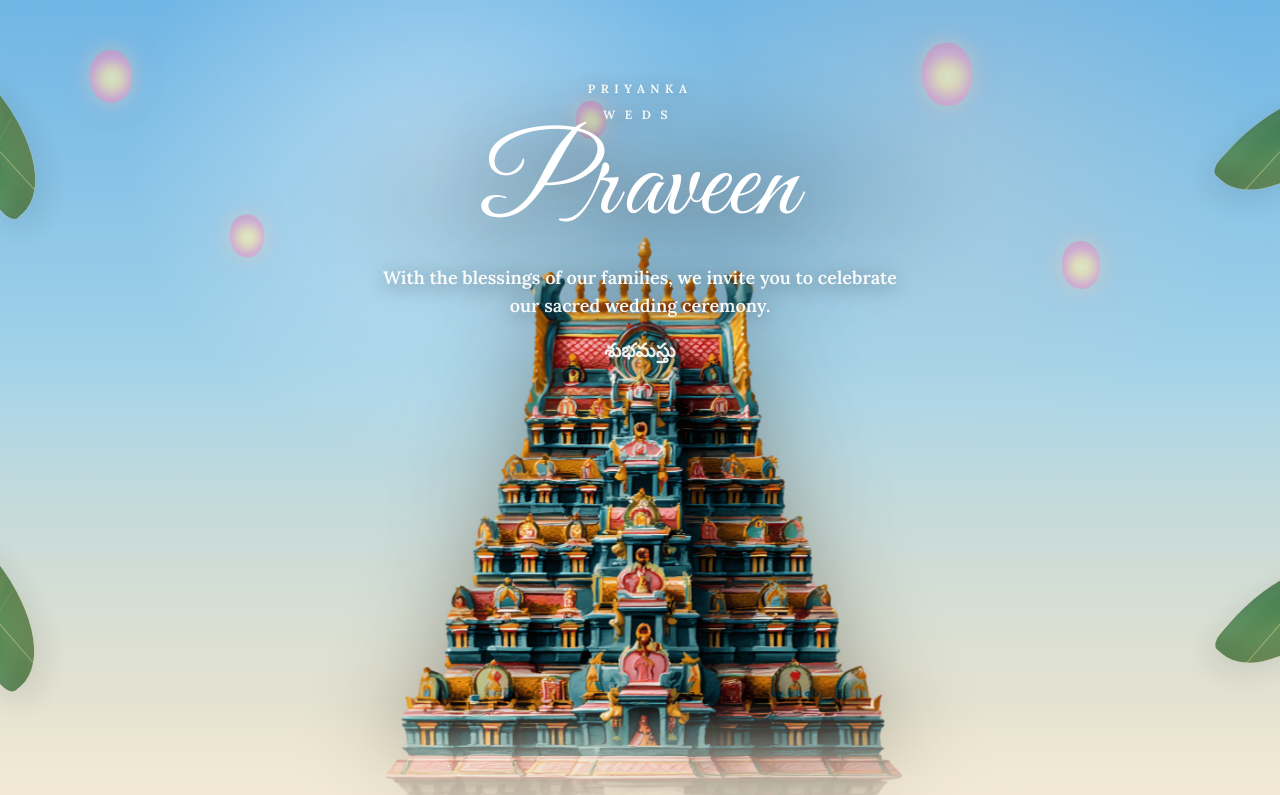
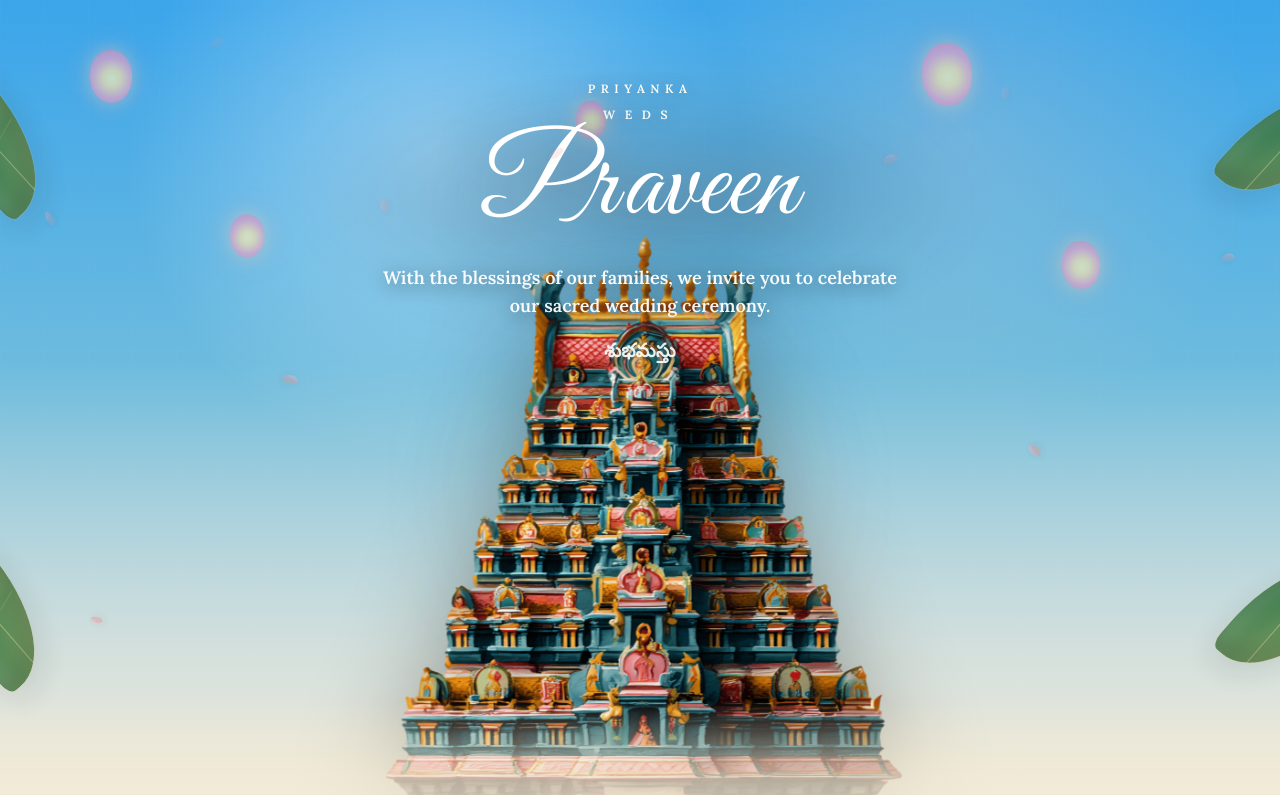
Before and after one commit to praveennick/engagement-invitation, a React (Vite) app: page / in a window 1280 px wide. Shown: the top 795 px of the page. Built offline with nearby package versions, Linux system fonts and the light colour scheme.

Commit message:
added the petals

```diff
--- a/src/components/WeddingInvitation.jsx
+++ b/src/components/WeddingInvitation.jsx
@@ -177,24 +177,30 @@ function FloatingLanterns() {
 function Petals() {
   return (
     <div
-      className="pointer-events-none absolute inset-0 z-20 overflow-hidden opacity-50"
+      className="pointer-events-none absolute inset-0 z-50 overflow-hidden opacity-80"
       aria-hidden="true"
     >
-      {Array.from({ length: 12 }).map((_, index) => (
+      {Array.from({ length: 20 }).map((_, index) => (
         <motion.span
           key={`petal-${index}`}
-          className="absolute h-1.5 w-1.5 rotate-45 rounded-[1px] bg-[#c59a46]/55 text-[0px] text-transparent shadow-[0_0_12px_rgba(197,154,70,.28)]"
-          initial={{ y: -80, x: `${(index * 19) % 100}%`, rotate: 0 }}
+          className="absolute h-3 w-2 rounded-[70%_10%_70%_10%] bg-[linear-gradient(135deg,rgba(255,202,209,.86)_0%,rgba(230,147,162,.72)_48%,rgba(196,149,70,.48)_100%)] shadow-[0_2px_8px_rgba(155,83,82,.18)]"
+          initial={{ y: -80, x: 0, rotate: 0, opacity: 0 }}
           animate={{
-            y: 1400,
-            x: `${((index * 19) % 100) + (index % 2 ? 7 : -7)}%`,
-            rotate: 220,
+            y: 1600,
+            x: index % 2 ? [0, 36, -18, 28] : [0, -34, 16, -26],
+            rotate: index % 2 ? 280 : -240,
+            opacity: [0, 0.85, 0.7, 0],
           }}
           transition={{
-            duration: 18 + (index % 7),
+            duration: 15 + (index % 8),
             repeat: Infinity,
-            delay: index * 0.6,
+            delay: index * 0.45,
             ease: "linear",
+          }}
+          style={{
+            left: `${(index * 37 + 9) % 100}%`,
+            width: 7 + (index % 4),
+            height: 11 + (index % 5),
           }}
         />
       ))}
@@ -284,7 +290,7 @@ function HeroTemple() {
       transition={{ duration: 1.1, ease: "easeOut" }}
       className="relative z-30 min-h-[100svh] overflow-hidden lg:min-h-[860px]"
     >
-      <div className="absolute inset-0 bg-[linear-gradient(180deg,#73b9e8_0%,#a6d4e8_46%,#ddd2b4_100%)]" />
+      <div className="absolute inset-0 bg-[linear-gradient(180deg,#3ba7ee_0%,#71bddd_46%,#e4e3e2_100%)]" />
       <div className="absolute inset-0 bg-[radial-gradient(circle_at_34%_18%,rgba(255,255,255,.38),transparent_28%),radial-gradient(circle_at_74%_17%,rgba(255,214,190,.2),transparent_26%),linear-gradient(180deg,rgba(58,125,169,.05)_0%,transparent_42%,rgba(245,237,217,.88)_100%)]" />
       <div className="absolute inset-0 opacity-20 [background-image:linear-gradient(90deg,rgba(255,255,255,.08)_1px,transparent_1px),linear-gradient(180deg,rgba(255,255,255,.06)_1px,transparent_1px)] [background-size:44px_44px]" />
 
```
